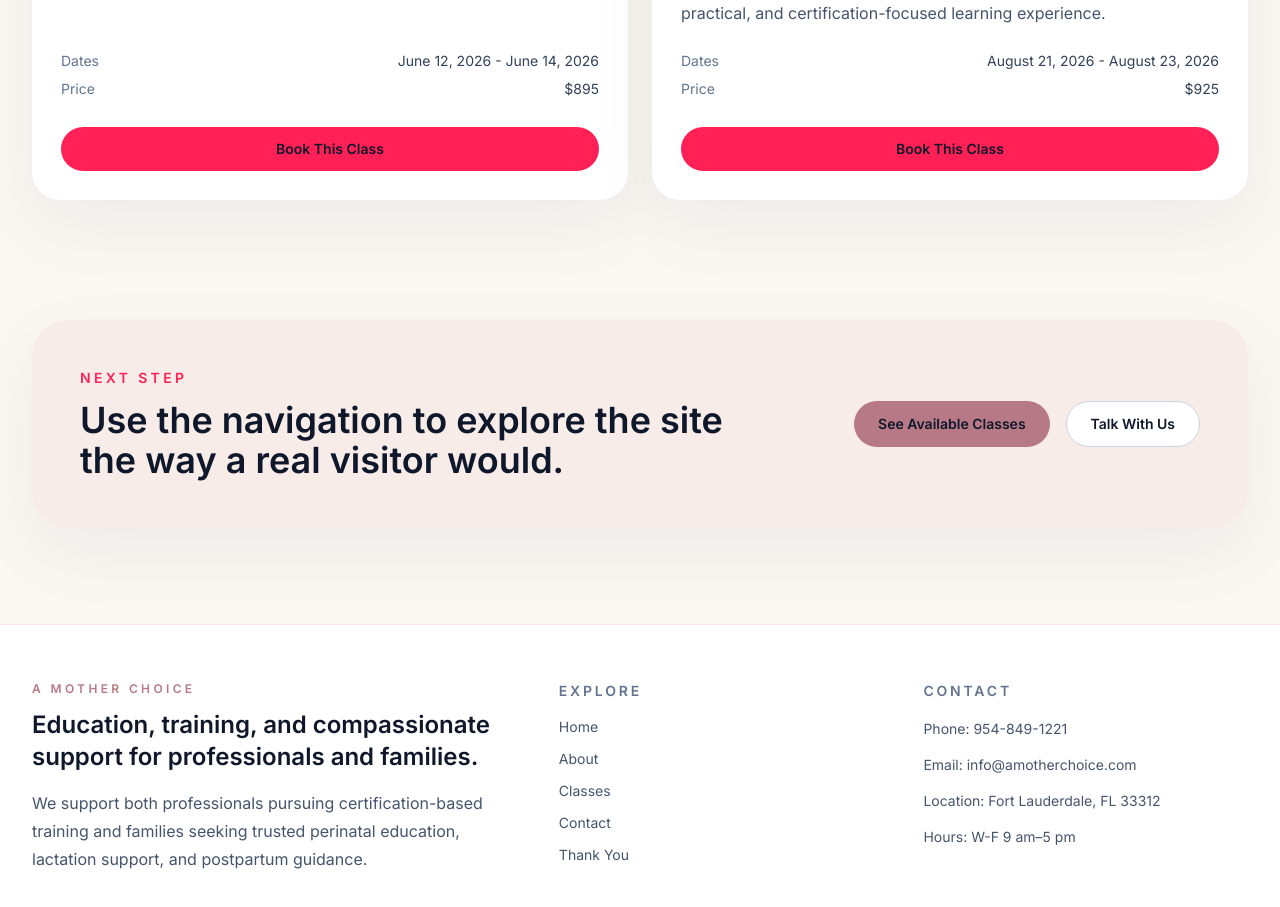
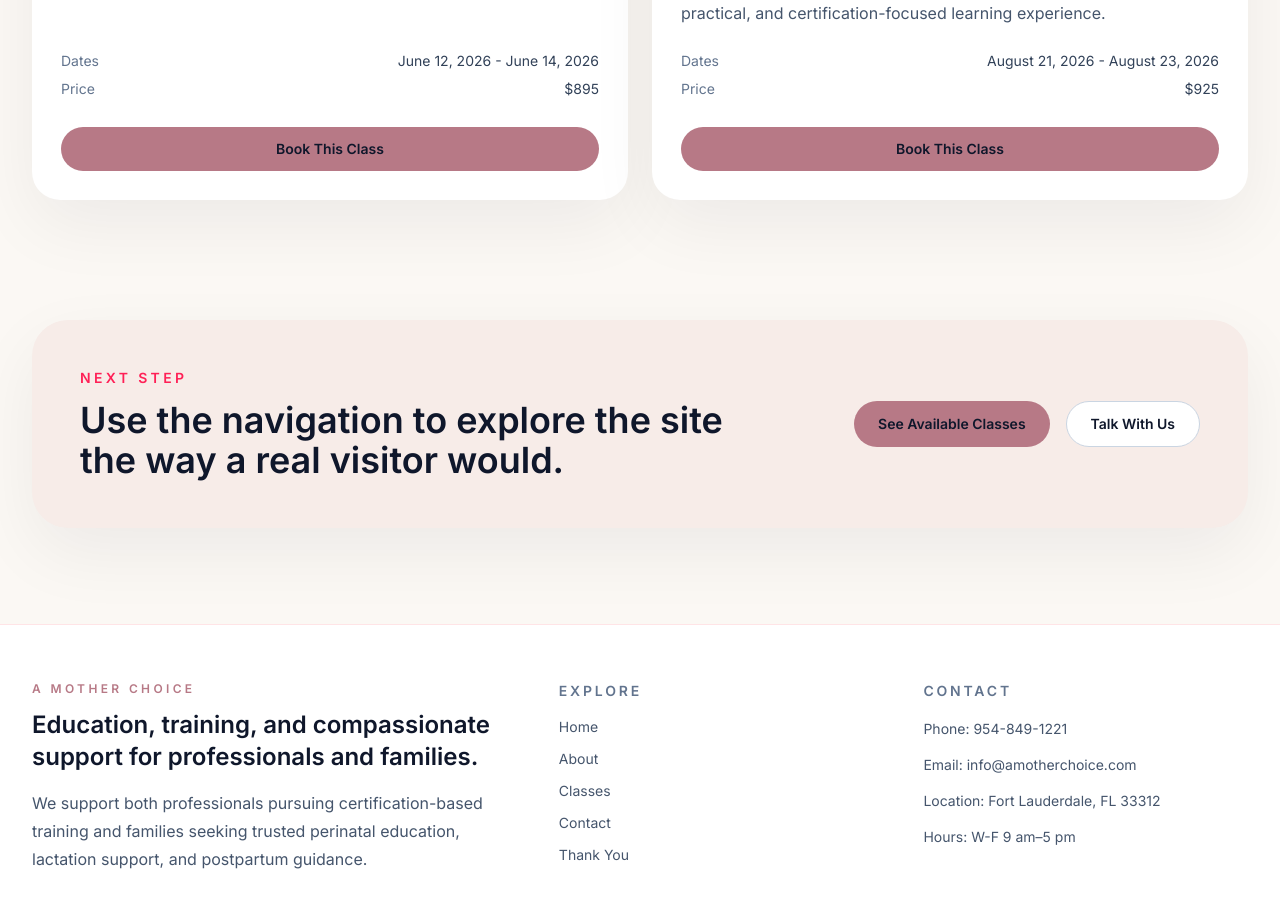
Before and after one commit to mastabolt/amotherchoice-site, a Next.js app: page / in a window 1280 px wide. Shown: the part 2100-3007 px from the top of the page. Built offline with nearby package versions, Linux system fonts and the light colour scheme.

Commit message:
Replace remaining red buttons with brand mauve

```diff
--- a/src/app/classes/page.tsx
+++ b/src/app/classes/page.tsx
@@ -50,7 +50,7 @@
               </dl>
               <Link
                 href={`/book/${session.id}`}
-                className="mt-8 inline-flex items-center justify-center rounded-full bg-rose-500 px-5 py-3 text-sm font-semibold text-white transition hover:bg-rose-600"
+                className="mt-8 inline-flex items-center justify-center rounded-full bg-[var(--color-mauve)] px-5 py-3 text-sm font-semibold text-white transition hover:bg-[var(--color-mauve-dark)]"
               >
                 Book This Class
               </Link>
--- a/src/app/contact/page.tsx
+++ b/src/app/contact/page.tsx
@@ -65,7 +65,7 @@
                 />
                 <button
                   type="button"
-                  className="inline-flex items-center justify-center rounded-full bg-rose-500 px-6 py-3 text-sm font-semibold text-white transition hover:bg-rose-600"
+                  className="inline-flex items-center justify-center rounded-full bg-[var(--color-mauve)] px-6 py-3 text-sm font-semibold text-white transition hover:bg-[var(--color-mauve-dark)]"
                 >
                   Send Message (Phase 1 Placeholder)
                 </button>
--- a/src/app/page.tsx
+++ b/src/app/page.tsx
@@ -155,7 +155,7 @@
                 </dl>
                 <Link
                   href={`/book/${session.id}`}
-                  className="mt-7 inline-flex items-center justify-center rounded-full bg-rose-500 px-5 py-3 text-sm font-semibold text-white transition hover:bg-rose-600"
+                  className="mt-7 inline-flex items-center justify-center rounded-full bg-[var(--color-mauve)] px-5 py-3 text-sm font-semibold text-white transition hover:bg-[var(--color-mauve-dark)]"
                 >
                   Book This Class
                 </Link>
```
